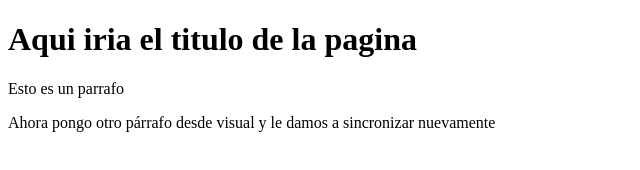
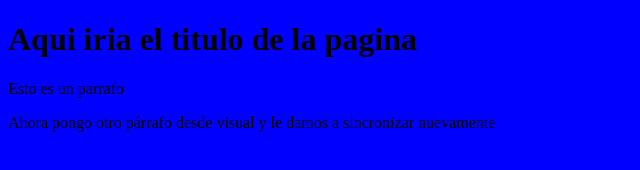
Before and after one commit to DevEmanuelRodriguez/Proyecto-web-empresa-C, a plain HTML site: page index.html in a window 1280 px wide. Shown: the whole page, without its empty margins (0-640 px from the left). Drawn offline with Linux system fonts and the light colour scheme.

Commit message:
Modificando linea de CSS

```diff
--- a/index.html
+++ b/index.html
@@ -5,7 +5,8 @@
     <meta http-equiv="X-UA-Compatible" content="IE=edge">
     <meta name="viewport" content="width=device-width, initial-scale=1.0">
     <title>Document</title>
-    <link real="stylesheet" type="text/css" href="Miestilo.css">
+    <link href="Miestilo.css" rel="stylesheet" type="text/css">
+
 </head>
 
 <body>
```
